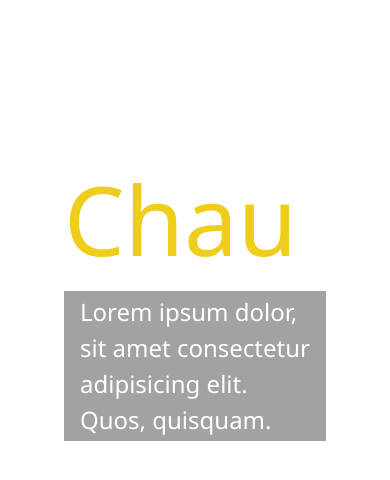
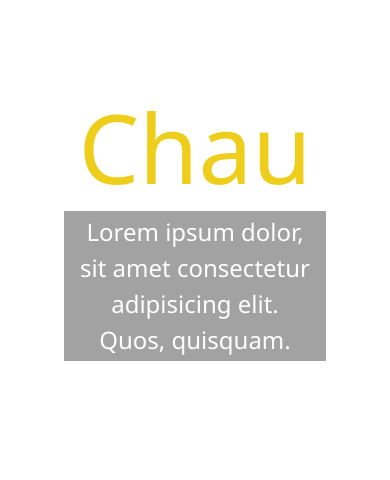
Before and after one commit to Ha-Ngo/Front-end-exercise, a website: page dist/index.html in a window 390 px wide. Shown: the part 230-710 px from the top of the page. Drawn offline with Linux system fonts and the light colour scheme.

Commit message:
add media query

```diff
--- a/scss/_config.scss
+++ b/scss/_config.scss
@@ -17,3 +17,25 @@ $background-opacity: 0.9;
     }
   }
 }
+
+//Media Query Mixins
+@mixin mediaSm {
+  @media screen and (max-width: 500px) {
+    @content;
+  }
+}
+@mixin mediaMd {
+  @media screen and (max-width: 768px) {
+    @content;
+  }
+}
+@mixin mediaLg {
+  @media screen and (min-width: 769px) and (max-width: 1170px) {
+    @content;
+  }
+}
+@mixin mediaXL {
+  @media screen and (min-width: 1171px){
+    @content;
+  }
+}
--- a/scss/_menu.scss
+++ b/scss/_menu.scss
@@ -61,6 +61,8 @@
 
   .icons {
     margin-top: 1rem;
+    text-align: center;
+
     a {
       padding: 0.2rem;
 
@@ -76,6 +78,7 @@
     margin: 1.5rem 0 0 0;
 
     .nav-item {
+      font-size: 2rem;
       transform: translate3d(600px, 0, 0);
       @include easeOut;
 
@@ -108,11 +111,17 @@
   }
 
   #potrait {
-    margin-top: 5rem;
+    margin-top: 4rem;
     width: 200px;
     height: 200px;
     border-radius: 50%;
     border: solid 3px $secondary-color;
+  }
+  .menu-profile {
+    h1 {
+      color: $secondary-color;
+      font-size: 3rem;
+    }
   }
 }
 
--- /dev/null
+++ b/scss/_mobile.scss
@@ -0,0 +1,34 @@
+//Widescreens
+@include mediaXL {
+}
+
+//Desktop and Laptop
+@include mediaLg {
+}
+
+//Tablet and small laptop
+@include mediaMd {
+  main {
+    align-items: center;
+    text-align: center;
+
+    .lg-heading {
+        line-height: 1;
+        margin-bottom: 1rem;
+    }
+  }
+  .menu-bar {
+    width: 100%;
+}
+}
+
+
+//Smartphone
+@include mediaSm {
+    main#home h1 {
+        margin-top: 10vh;
+    }
+    .menu-bar {
+        width: 100%;
+    }
+}
--- a/scss/main.scss
+++ b/scss/main.scss
@@ -1,6 +1,6 @@
 @import "config";
 @import "menu";
-
+@import "mobile";
 * {
   box-sizing: border-box;
 }
```
Also changed, not shown: dist/css/main.css, dist/index.html, 2 other files.
